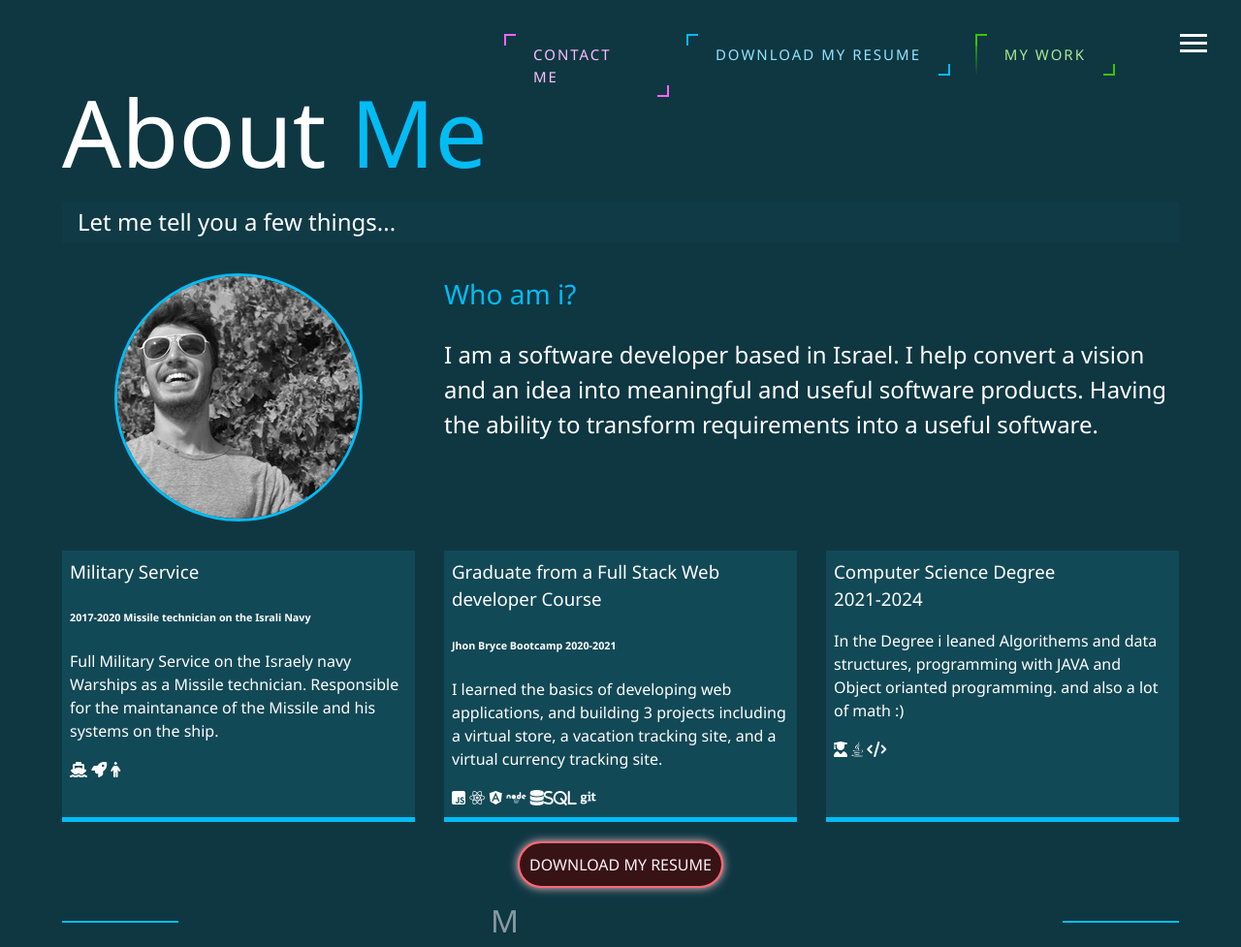
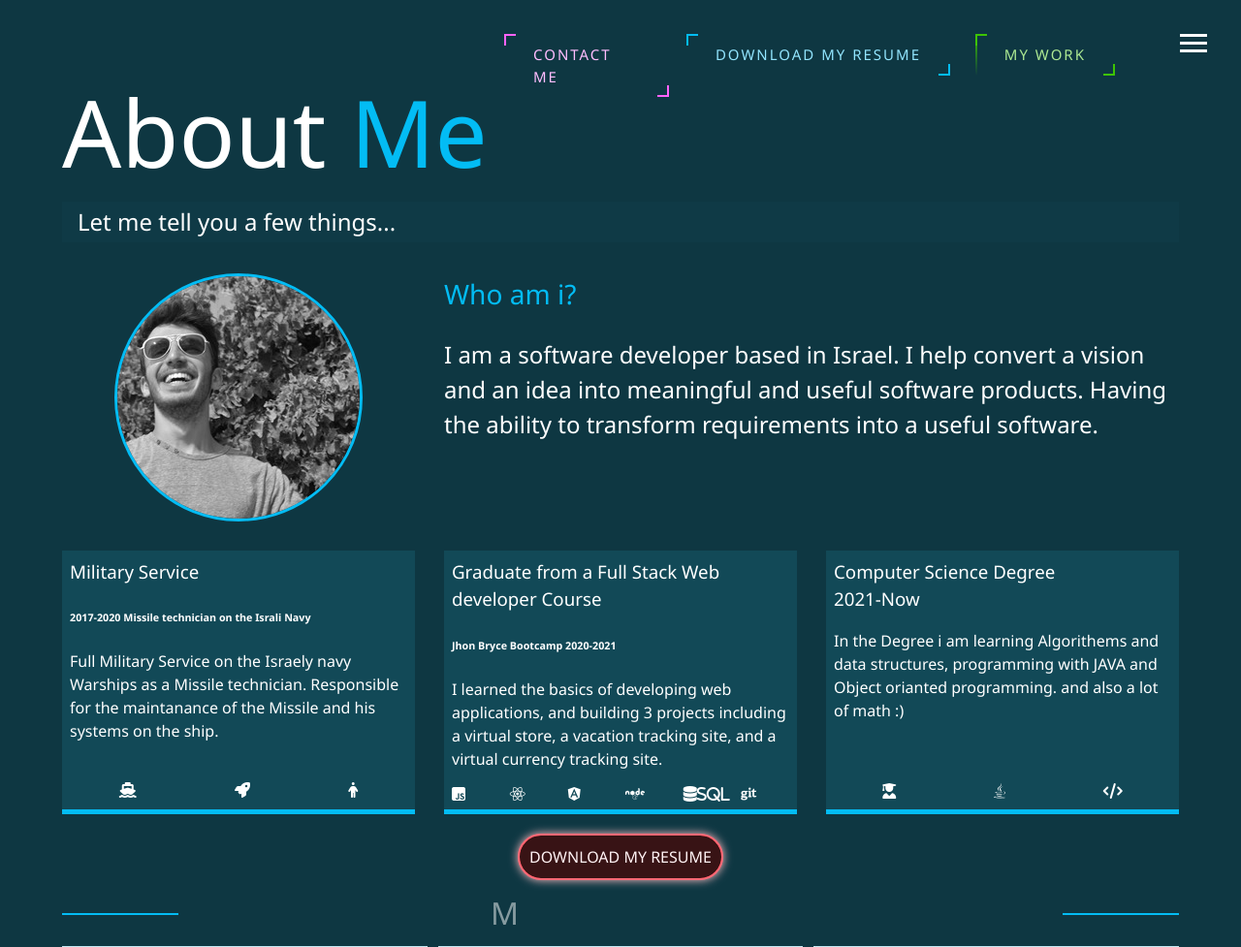
Before and after one commit to dolev146/dolev-portfolio, a website: page dist/about.html in a window 1280 px wide. Shown: the top 977 px of the page at 97% size. Drawn offline with Linux system fonts and the light colour scheme.

Commit message:
fixing about page icons spaceing

```diff
--- a/scss/_aboutpage.scss
+++ b/scss/_aboutpage.scss
@@ -93,3 +93,23 @@
     }
   }
 }
+
+.align-icons-full-stack-course {
+  display: grid;
+  gap: 10px;
+  grid-template-rows: 1fr;
+  grid-template-columns: 1fr 1fr 1fr 1fr 1fr 1fr;
+}
+
+.spaceing-icons {
+  display: flex;
+  justify-content: space-around;
+}
+
+.mg-41 {
+  margin-top: 41px;
+}
+
+.mg-t-63 {
+  margin-top: 63px;
+}
--- a/scss/_mobile.scss
+++ b/scss/_mobile.scss
@@ -157,6 +157,14 @@
 
 // Smartphones
 @include mediaSm {
+  .mg-t-63 {
+    margin-top: 23px;
+  }
+
+  .align-icons-full-stack-course {
+    margin-top: 20px;
+  }
+
   main {
     padding: 2rem;
     &.fix-padding-in-contact-page {
```
Also changed, not shown: dist/about.html, dist/css/main.css.
